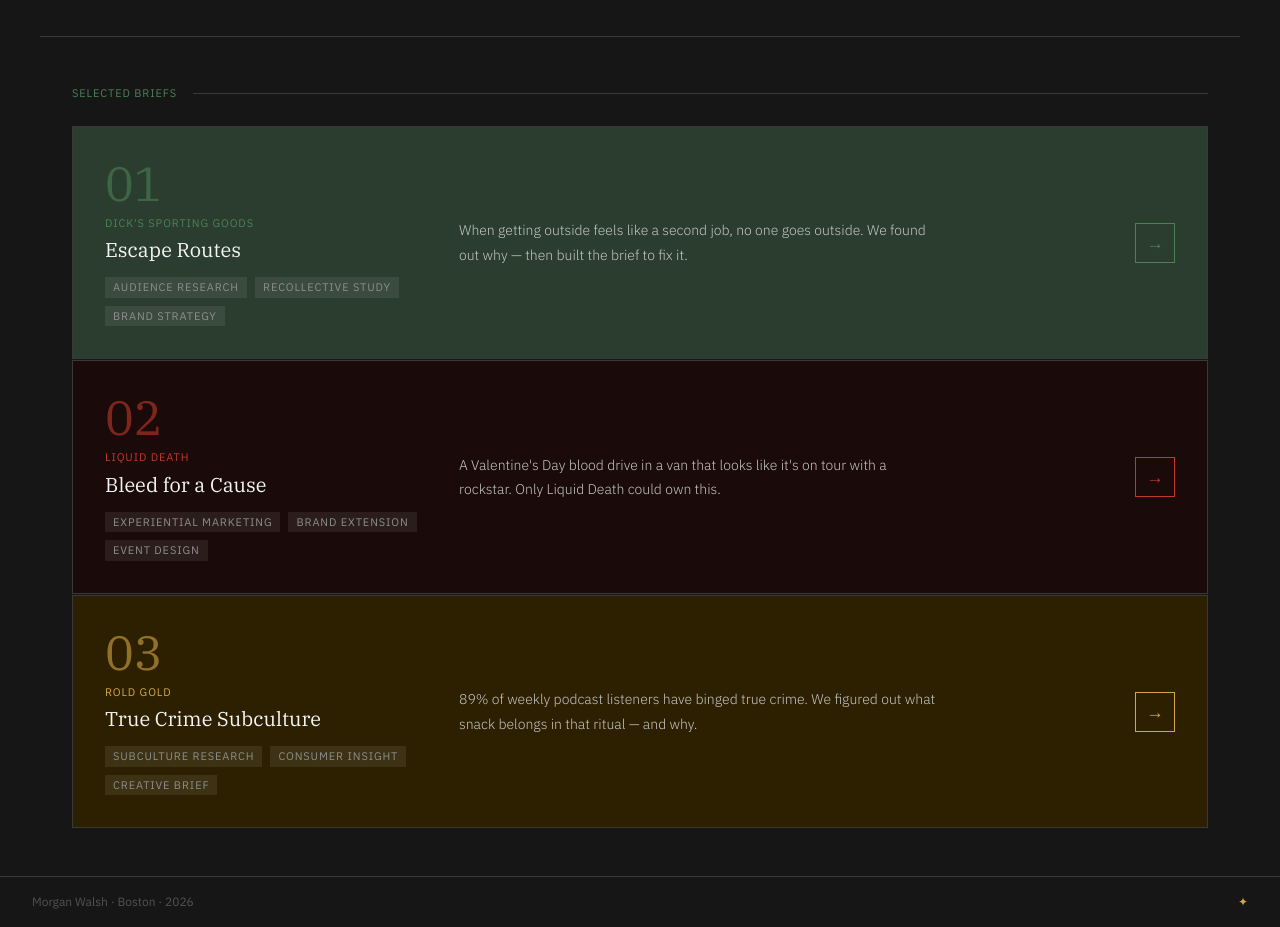
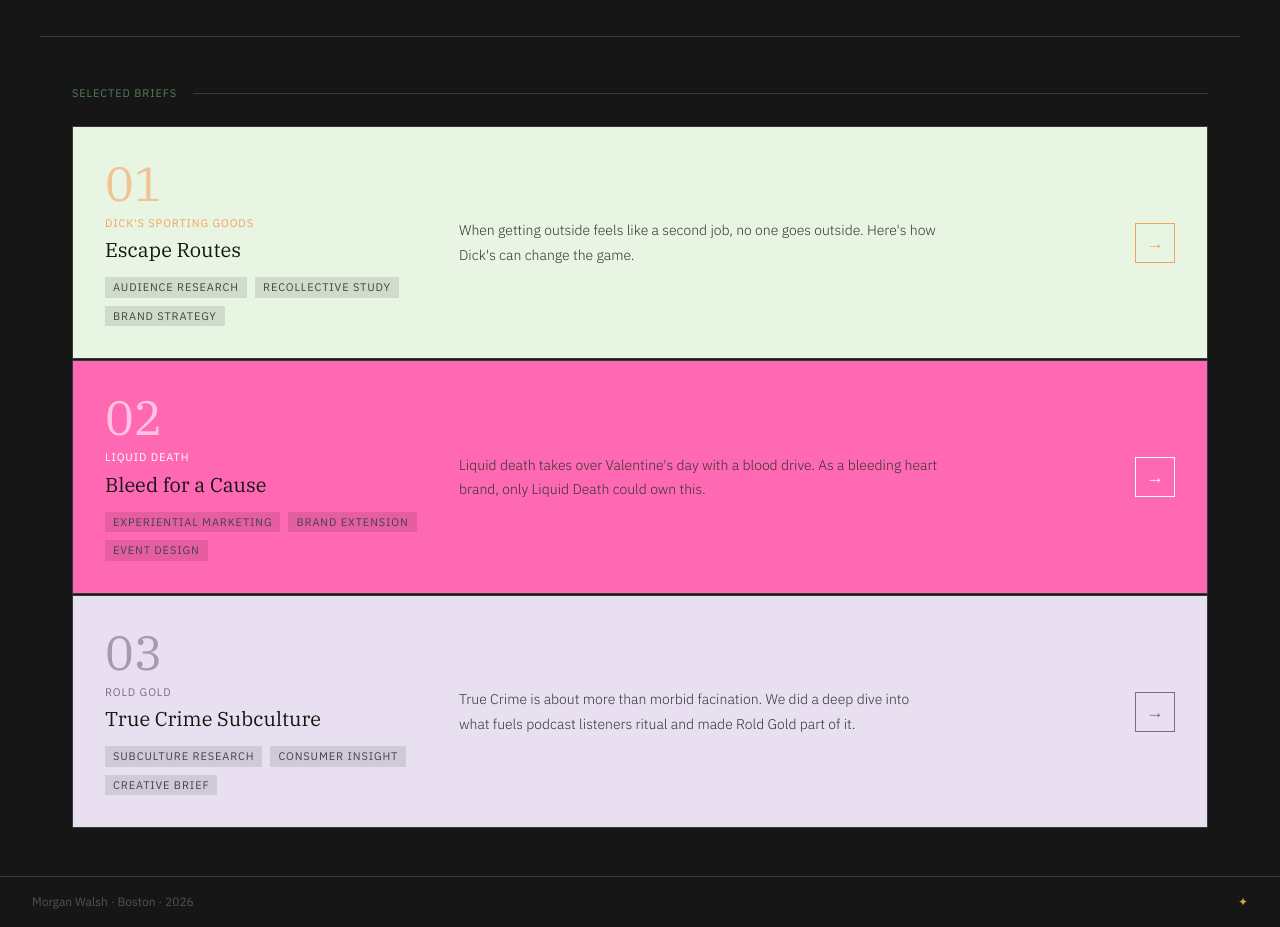
Before and after one commit to morganewalsh/morgan-portfolio, a Next.js app: page /strategy in a window 1280 px wide. Shown: the part 680-1607 px from the top of the page. Built offline with nearby package versions, Linux system fonts and the light colour scheme.

Commit message:
changing strategy landing colors

```diff
--- a/app/strategy/page.tsx
+++ b/app/strategy/page.tsx
@@ -1,37 +1,41 @@
+
 'use client'
 
 import Link from 'next/link'
 
 const briefs = [
   {
-    slug:    'dicks',
-    number:  '01',
-    brand:   "Dick's Sporting Goods",
-    title:   'Escape Routes',
-    tags:    ['Audience Research', 'Recollective Study', 'Brand Strategy'],
-    hook:    "When getting outside feels like a second job, no one goes outside. We found out why — then built the brief to fix it.",
-    bg:      '#2a3d2e',
-    accent:  'var(--green)',
+    slug:      'dicks',
+    number:    '01',
+    brand:     "Dick's Sporting Goods",
+    title:     'Escape Routes',
+    tags:      ['Audience Research', 'Recollective Study', 'Brand Strategy'],
+    hook:      "When getting outside feels like a second job, no one goes outside. Here's how Dick's can change the game.",
+    bg:        '#E8F5E2',
+    accent:    '#F4A261',
+    darkText:  true,
   },
   {
-    slug:    'liquid-death',
-    number:  '02',
-    brand:   'Liquid Death',
-    title:   'Bleed for a Cause',
-    tags:    ['Experiential Marketing', 'Brand Extension', 'Event Design'],
-    hook:    "A Valentine's Day blood drive in a van that looks like it's on tour with a rockstar. Only Liquid Death could own this.",
-    bg:      '#1a0a0a',
-    accent:  '#c0392b',
+    slug:      'liquid-death',
+    number:    '02',
+    brand:     'Liquid Death',
+    title:     'Bleed for a Cause',
+    tags:      ['Experiential Marketing', 'Brand Extension', 'Event Design'],
+    hook:      "Liquid death takes over Valentine's day with a blood drive. As a bleeding heart brand, only Liquid Death could own this.",
+    bg:        '#FF69B4',
+    accent:    '#FFFFFF',
+    darkText:  true,
   },
   {
-    slug:    'rold-gold',
-    number:  '03',
-    brand:   'Rold Gold',
-    title:   'True Crime Subculture',
-    tags:    ['Subculture Research', 'Consumer Insight', 'Creative Brief'],
-    hook:    "89% of weekly podcast listeners have binged true crime. We figured out what snack belongs in that ritual — and why.",
-    bg:      '#2d2000',
-    accent:  '#D4A843',
+    slug:      'rold-gold',
+    number:    '03',
+    brand:     'Rold Gold',
+    title:     'True Crime Subculture',
+    tags:      ['Subculture Research', 'Consumer Insight', 'Creative Brief'],
+    hook:      "True Crime is about more than morbid facination. We did a deep dive into what fuels podcast listeners ritual and made Rold Gold part of it.",
+    bg:        '#E8E0F0',
+    accent:    '#7B6B8A',
+    darkText:  true,
   },
 ]
 
@@ -52,10 +56,10 @@ export default function StrategyPage() {
           className="text-display"
           style={{ fontFamily: 'var(--font-serif)', marginBottom: '0.5rem' }}
         >
-          How I think before I build.
+          Welcome to strategy!
         </h1>
         <p className="text-body" style={{ maxWidth: 560, color: 'var(--text-secondary)' }}>
-          Three briefs. Three brands. One through line: the problem is never the problem you start with.
+          Here you'll find a few of my favroite projects that combine good research with better storytelling.
         </p>
       </section>
 
@@ -168,7 +172,7 @@ export default function StrategyPage() {
                     style={{
                       fontFamily: 'var(--font-serif)',
                       fontSize:   '1.25rem',
-                      color:      'var(--text-primary)',
+                      color:      b.darkText ? '#161616' : 'var(--text-primary)',
                       marginTop:  '0.25rem',
                     }}
                   >
@@ -180,9 +184,9 @@ export default function StrategyPage() {
                         key={t}
                         className="text-label"
                         style={{
-                          background: 'rgba(255,255,255,0.08)',
+                          background: 'rgba(0,0,0,0.1)',
                           padding:    '2px 8px',
-                          color:      'var(--text-muted)',
+                          color:      b.darkText ? '#444' : 'var(--text-muted)',
                         }}
                       >
                         {t}
@@ -192,7 +196,7 @@ export default function StrategyPage() {
                 </div>
 
                 {/* Middle: hook */}
-                <p className="text-body" style={{ color: 'var(--text-secondary)', maxWidth: 480 }}>
+                <p className="text-body" style={{ color: b.darkText ? '#333' : 'var(--text-secondary)', maxWidth: 480 }}>
                   {b.hook}
                 </p>
 
```
